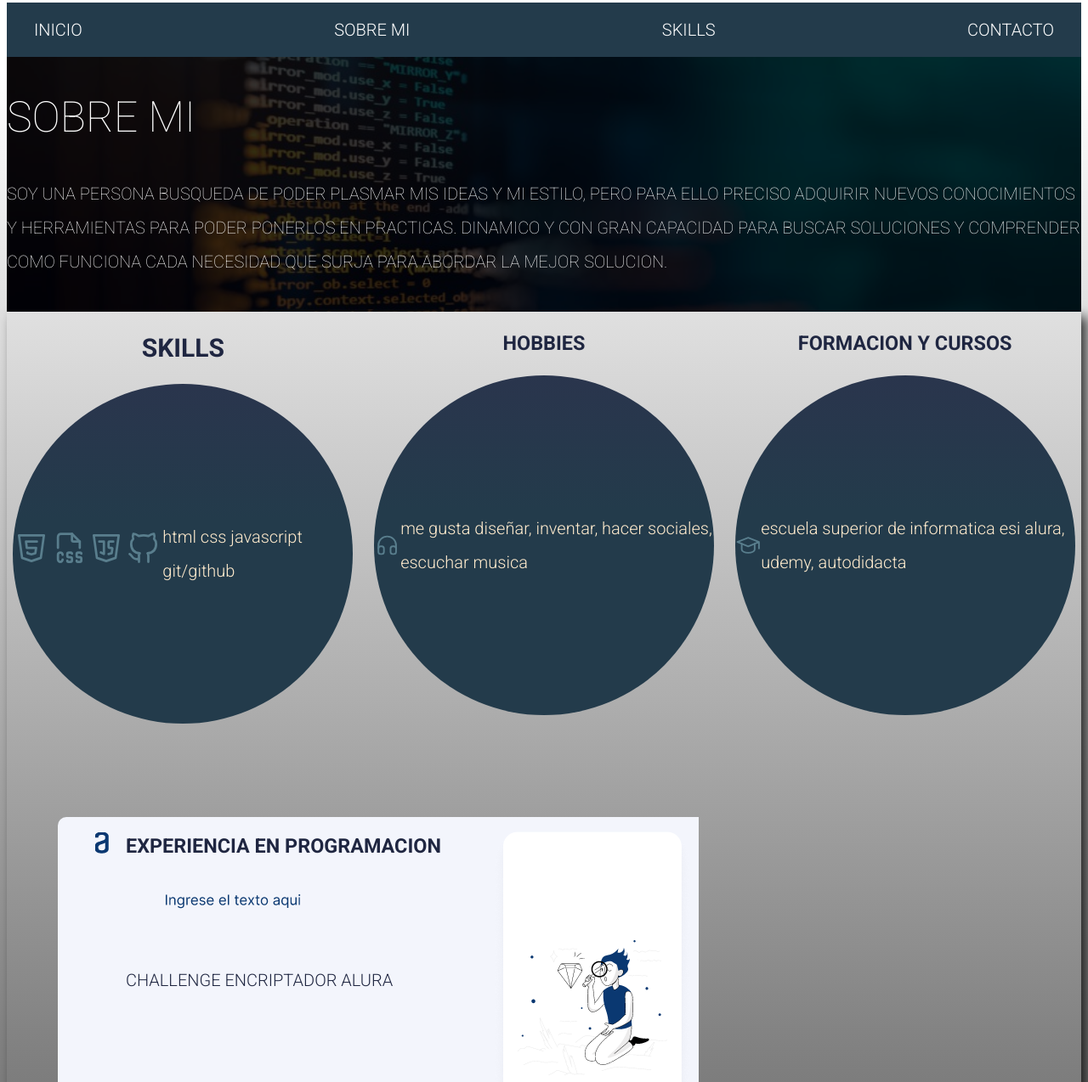
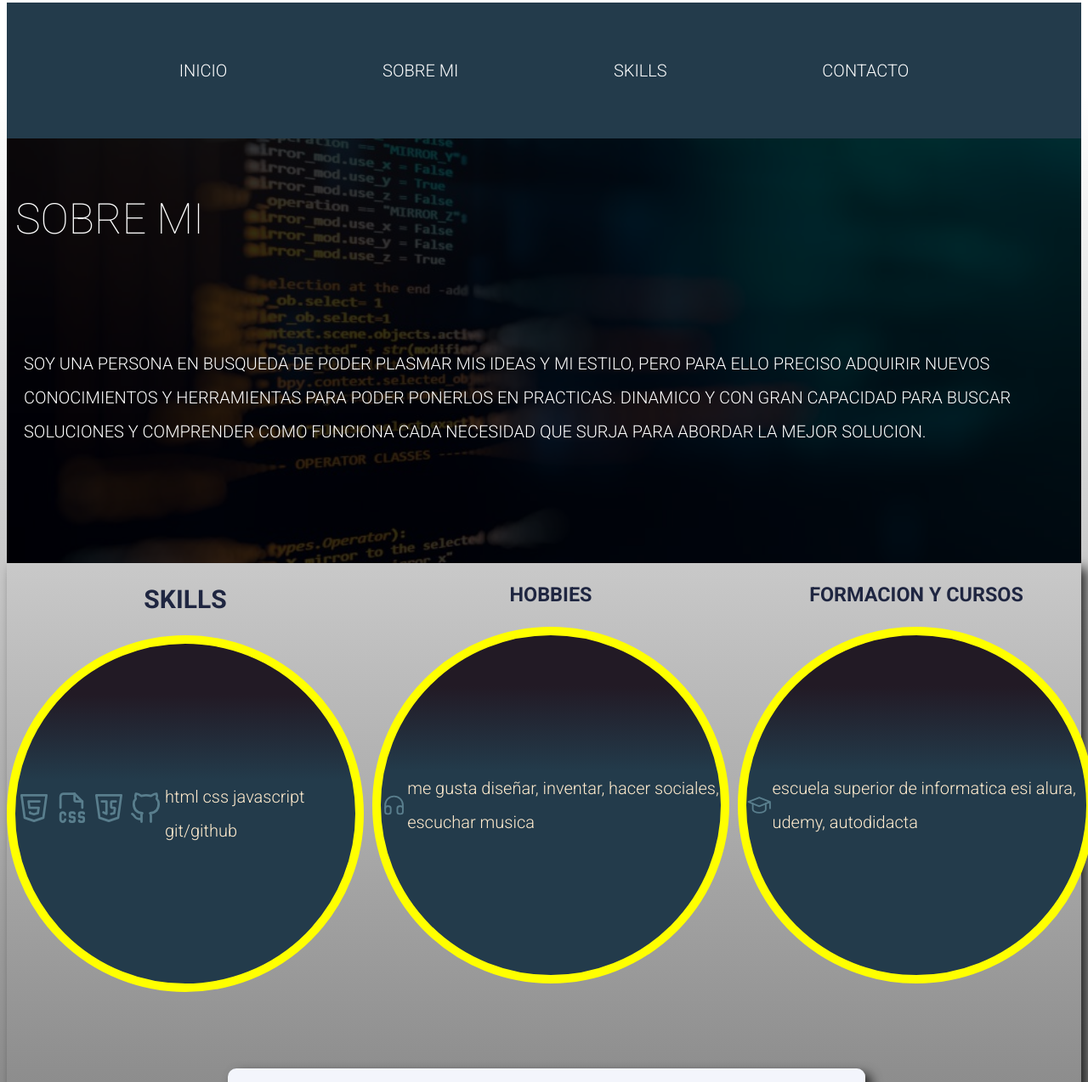
Before and after one commit to CaballeroRed/portfoliochallenge, a plain HTML site: page portffolio3/index.html in a window 1280 px wide. Shown: the part 180-1454 px from the top of the page at 85% size. Drawn offline with Linux system fonts and the light colour scheme.

Commit message:
upbrade2

```diff
--- a/portffolio3/index.html
+++ b/portffolio3/index.html
@@ -38,7 +38,7 @@
         <div class="contenido-img">
             <h2>sobre mi</h2>
             <p>
-                soy una persona busqueda de poder plasmar mis ideas y mi estilo, pero para ello preciso
+                soy una persona en busqueda de poder plasmar mis ideas y mi estilo, pero para ello preciso
                 adquirir nuevos conocimientos y herramientas para poder ponerlos en practicas. Dinamico y con gran
                 capacidad para
                 buscar soluciones y comprender como funciona cada necesidad que surja para abordar la mejor solucion.
@@ -108,7 +108,7 @@
             </section>
             <section class="bloqueindividual">
                 <h3>formacion y cursos</h3>
-                <div class="iconos">
+                <div class="iconos ">
                     <svg xmlns="http://www.w3.org/2000/svg" class="icon icon-tabler icon-tabler-school" width="44"
                         height="44" viewBox="0 0 24 24" stroke-width="1.5" stroke="#597e8d" fill="none"
                         stroke-linecap="round" stroke-linejoin="round">
@@ -123,7 +123,7 @@
         </div><!--este div es el cierre del bloqueprincipal-->
 
         <section class="trabajos">
-            <div class="experiencia">
+            <div class="experiencia  sombra">
                 <h3>experiencia en programacion</h3>
                 <p>challenge encriptador alura</p>
             </div>
--- a/portffolio3/style.css
+++ b/portffolio3/style.css
@@ -13,6 +13,7 @@ html {
     font-size: 62.5%;
     box-sizing: border-box;
     text-transform: uppercase;
+
 
 }
 
@@ -59,19 +60,21 @@ h1 span {
     background-color: #233b4b;
 }
 
+/*
+.bloque {
+    max-width: 100rem;
+    margin: 0 auto;
+   }   /* es para que se muestre en en todo su ancho*/
 
-.bloque {
-    max-width: 120rem;
-    margin: 0 auto;
-    /* es para que se muestre en en todo su ancho*/
-}
 
 .nav-principal {
     display: flex;
     flex-direction: column;
+    justify-content: space-between;
     align-items: center;
     padding: 2rem;
     text-transform: uppercase;
+    height: 120px;
 
 
 
@@ -86,12 +89,15 @@ h1 span {
 
 .nav-principal a:hover {
     color: #aaff78;
+    font-size: 25px;
+
 }
 
 @media (min-width: 768px) {
     .nav-principal {
         flex-direction: row;
-        justify-content: space-between;
+        justify-content: space-evenly;
+        background-size: cover;
 
     }
 }
@@ -100,6 +106,7 @@ h1 span {
     color: white;
     font-weight: 200;
     font-size: 50px;
+    padding: 10px;
 
 }
 
@@ -113,16 +120,55 @@ h1 span {
 
 .contenido-img p {
     color: white;
-    font-weight: 100;
+    font-weight: 300;
     line-height: 2;
+    font-size: 20px;
+    padding: 10px;
 }
+
+@media (min-width: 768px) {
+    .imagen .contenido-img {
+        display: flex;
+        flex-direction: column;
+        height: 500px;
+        align-items: flex-start;
+        justify-content: space-around;
+        background-size: cover;
+
+
+    }
+}
+
+@media (min-width: 768px) {
+    .contenido-img p {
+        padding: 20px;
+        margin-bottom: 100px;
+    }
+}
+
+
+
+@media (max-width: 768px) {
+    .trabajos .experiencia {
+        margin-left: 0;
+        width: 400px;
+
+    }
+}
+
+
+
+
+
+
+
 
 .imagen {
     background-image: url(/img/Full\ Stack\ Developer.jpg);
     background-repeat: no-repeat;
     background-size: cover;
     margin-top: 0;
-    height: 300px;
+    height: 500px;
     position: relative;
 
 }
@@ -141,7 +187,7 @@ h1 span {
 
     height: 150px;
     width: 150px;
-    background-image: url(/img/foto\ perfil.jpg);
+    background-image: url(/img/fotoperfilpeque.jpg);
     background-size: cover;
     border-radius: 50%;
     border: 10px solid var(--cuartoverd);
@@ -156,7 +202,7 @@ h1 span {
         display: grid;
         grid-template-columns: 1fr 1fr 1fr;
         /*fracciona  en columnas */
-        column-gap: 1rem;
+        column-gap: 10px;
     }
 }
 
@@ -182,12 +228,14 @@ h1 span {
 
     height: 40rem;
     width: 40rem;
-    background-image: linear-gradient(to bottom, #2a354d 0%, #233b4b 40%);
+    background-image: linear-gradient(to bottom, #221a25 15%, #233b4b 40%);
+
     border-radius: 50%;
     display: flex;
     justify-content: center;
     align-items: center;
     border: none;
+    border: solid 10px yellow;
 
     /*alinea verticalmente*/
 }
@@ -244,9 +292,16 @@ h1 span {
 
 .campo label {
     color: var(--tercerocel);
+    margin-left: 30px;
     font-weight: bold;
     margin-bottom: 1rem;
     display: block;
+    margin-right: 60px;
+
+}
+
+textarea {
+    margin-left: 30px;
 }
 
 .campo input {
@@ -254,6 +309,7 @@ h1 span {
     border: none;
     padding: 1rem;
     border-radius: 5px;
+    margin-left: 30px;
 }
 
 .botonenviar {
@@ -268,12 +324,14 @@ h1 span {
     width: 80%;
     text-align: center;
     border: none;
+    margin-left: 30px;
 
 }
 
 .botonenviar:hover {
     cursor: pointer;
     transform: scale(105%);
+    font-weight: bold;
 }
 
 .trabajos {
@@ -284,8 +342,12 @@ h1 span {
 .experiencia {
     background-image: url(img/encriptadoralura.png);
     height: 500px;
+    display: flex;
+    align-items: center;
     background-repeat: no-repeat;
-    margin-top: 50px;
+    width: 750px;
+    margin-top: 30px;
+    margin-left: 200px;
     position: relative;
     border-radius: 10px;
 
@@ -303,6 +365,15 @@ h1 span {
     position: absolute;
     margin-left: 80px;
     margin-top: 180px;
+    background-color: #47597e;
+    color: var(--blanco);
+    padding: 5px;
+    border-radius: 4px;
+}
+
+.contacto {
+    color: #bff79f;
+
 }
 
 .footer {
@@ -321,5 +392,6 @@ h1 span {
     padding: 10px;
     text-transform: uppercase;
     font-size: 14px;
+    font-weight: bold;
 
 }
```
Also changed, not shown: portffolio3/Full Stack Developer.jpg (added), portffolio3/encriptadoralura.png (added), portffolio3/fotoperfilpeque.jpg (added).
